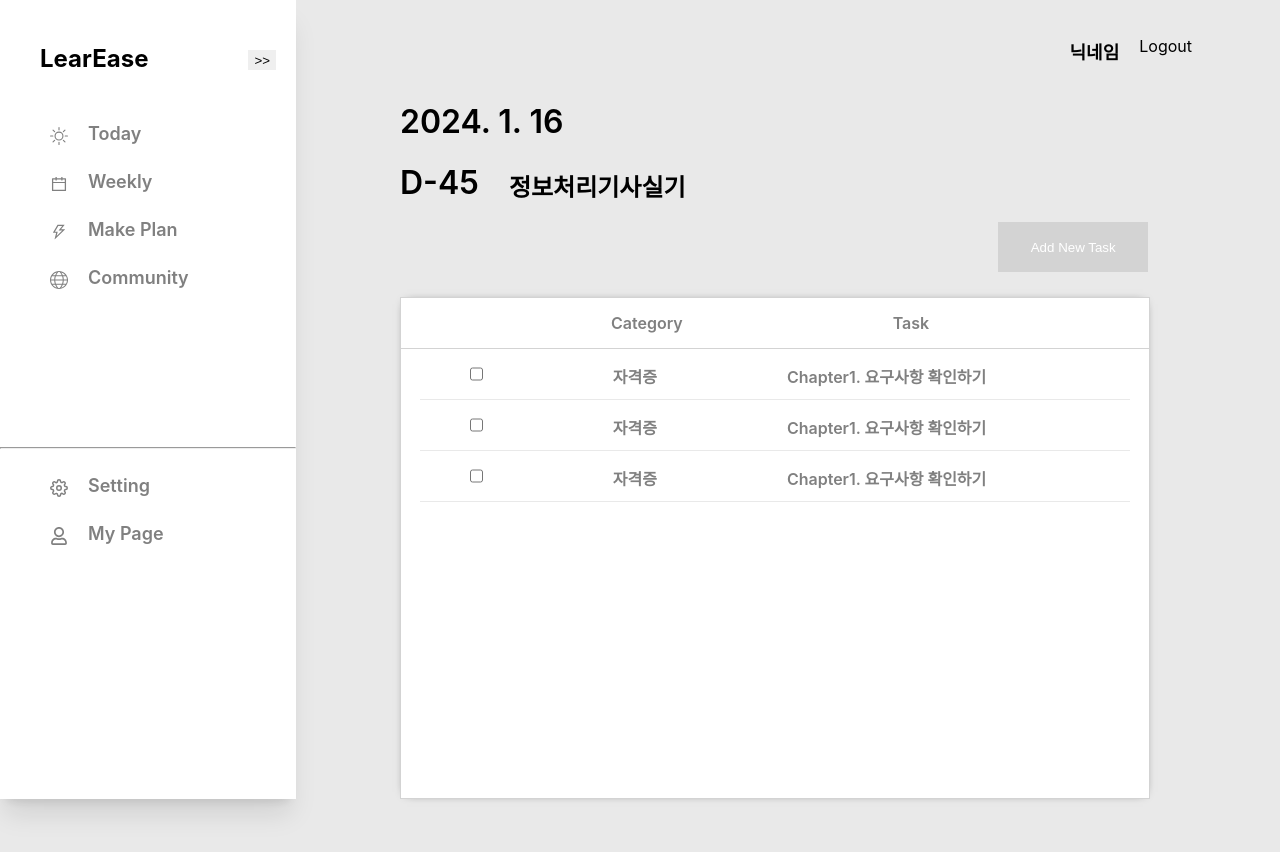
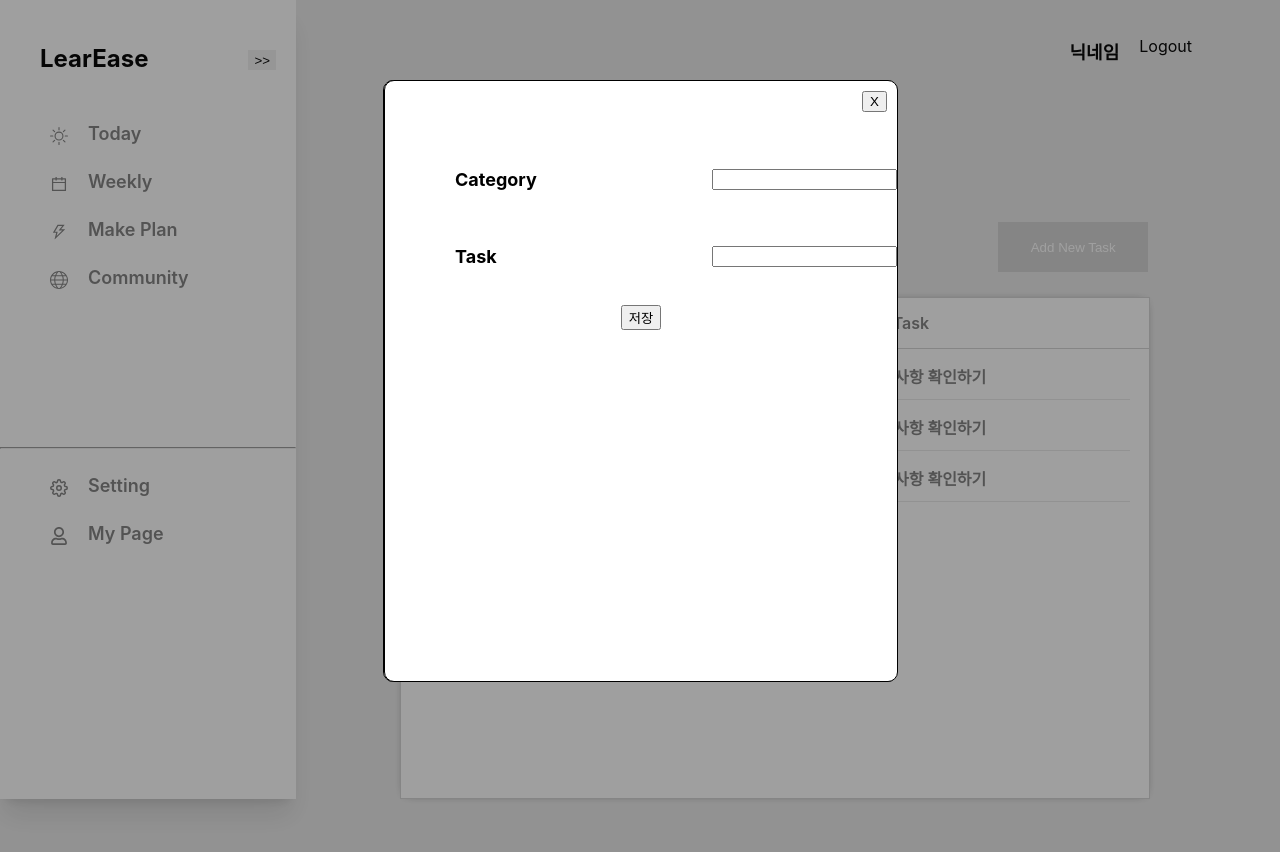
Before and after one commit to InQ-InQ-InQ-InQ-InQ/LearnEase_FE, a React (Create React App) app in the folder frontend/: page /today in a window 1280 px wide. Both pictures are taken after a click on the button "Add New Task". Shown: the top 852 px of the page. Built offline with nearby package versions, Linux system fonts and the light colour scheme.

Commit message:
feat: Today에 Task를 추가하는 기능

```diff
--- /dev/null
+++ b/frontend/src/page/AddTask.jsx
@@ -0,0 +1,86 @@
+import React, { useState } from 'react';
+import axios from 'axios';
+import styles from '../style/EditAccount.module.css';
+
+function AddTask() {
+  const accessToken = sessionStorage.getItem('accessToken');
+  const [category, setCategory] = useState('');
+  const [task, setTask] = useState('');
+  const [modalVisible, setModalVisible] = useState(true);
+
+  const closeModal = () => {
+    setModalVisible(false);
+  };
+
+  const handleCategoryChange = (e) => {
+    setCategory(e.target.value);
+  };
+
+  const handleTaskChange = (e) => {
+    setTask(e.target.value);
+  };
+
+  const saveTask = async () => {
+    try {
+      const currentDate = new Date();
+      const formattedDate = currentDate.toISOString().split('T')[0];
+      const formattedTime = currentDate.toLocaleTimeString();
+
+      const response = await axios.post(
+        '/task',
+        {
+          task,
+          date: formattedDate,
+          time: formattedTime,
+          category,
+        },
+        {
+          headers: {
+            Authorization: `Bearer ${accessToken}`,
+          },
+        },
+      );
+      console.log('Task 저장 성공: ', response.data);
+      setModalVisible(false); // 성공적으로 저장되면 모달 닫는다.
+    } catch (error) {
+      console.log('Task 저장 실패', error);
+      alert('Task 저장에 실패하였습니다');
+    }
+  };
+
+  return (
+    <div>
+      {modalVisible && (
+        <div className={styles.screen}>
+          <div className={styles.editscreen}>
+            <button type="button" className={styles.out} onClick={closeModal}>
+              X
+            </button>
+            <div className={styles.wrap}>
+              <div className={styles.editscreen}>
+                <button type="button" className={styles.out} onClick={closeModal}>
+                  X
+                </button>
+                <div className={styles.wrap}>
+                  <div className={styles.box}>
+                    <p className={styles.text}>Category</p>
+                    <input type="text" value={category} onChange={handleCategoryChange} />
+                  </div>
+                  <div className={styles.box}>
+                    <p className={styles.text}>Task</p>
+                    <input type="text" value={task} onChange={handleTaskChange} />
+                  </div>
+                  <button type="button" onClick={saveTask}>
+                    저장
+                  </button>
+                </div>
+              </div>
+            </div>
+          </div>
+        </div>
+      )}
+    </div>
+  );
+}
+
+export default AddTask;
--- a/frontend/src/page/Today.jsx
+++ b/frontend/src/page/Today.jsx
@@ -1,12 +1,18 @@
-import React from 'react';
+import React, { useState } from 'react';
 import Header from '../component/Header';
 import SideBar from '../component/SideBar';
 import styles from '../style/Today.module.css';
+import AddTask from './AddTask';
 
 function Today() {
   const today = new Date();
+  const [addTask, setAddTask] = useState(false);
 
   const formattedDate = `${today.getFullYear()}. ${today.getMonth() + 1}. ${today.getDate()}`;
+
+  const taskHandler = () => {
+    setAddTask(true);
+  };
 
     return (
       <div className={styles.viewport}>
@@ -23,7 +29,7 @@ function Today() {
               </div>
             </div>
             <div className={styles.midwrap}>
-              <button type="button" className={styles.addbtn}>Add New Task</button>
+              <button type="button" className={styles.addbtn} onClick={taskHandler}>Add New Task</button>
             </div>
             <div className={styles.mainwrap}>
               <div className={styles.top}>
@@ -49,6 +55,7 @@ function Today() {
             </div>
           </div>
         </div>
+        {addTask && <AddTask />}
       </div>
     );
 }
--- a/frontend/src/style/Today.module.css
+++ b/frontend/src/style/Today.module.css
@@ -45,7 +45,7 @@
     color: white;
     background-color: lightgray;
     border: none;
-
+    cursor: pointer;
 }
 .mainwrap{
     width: 85%;
```
